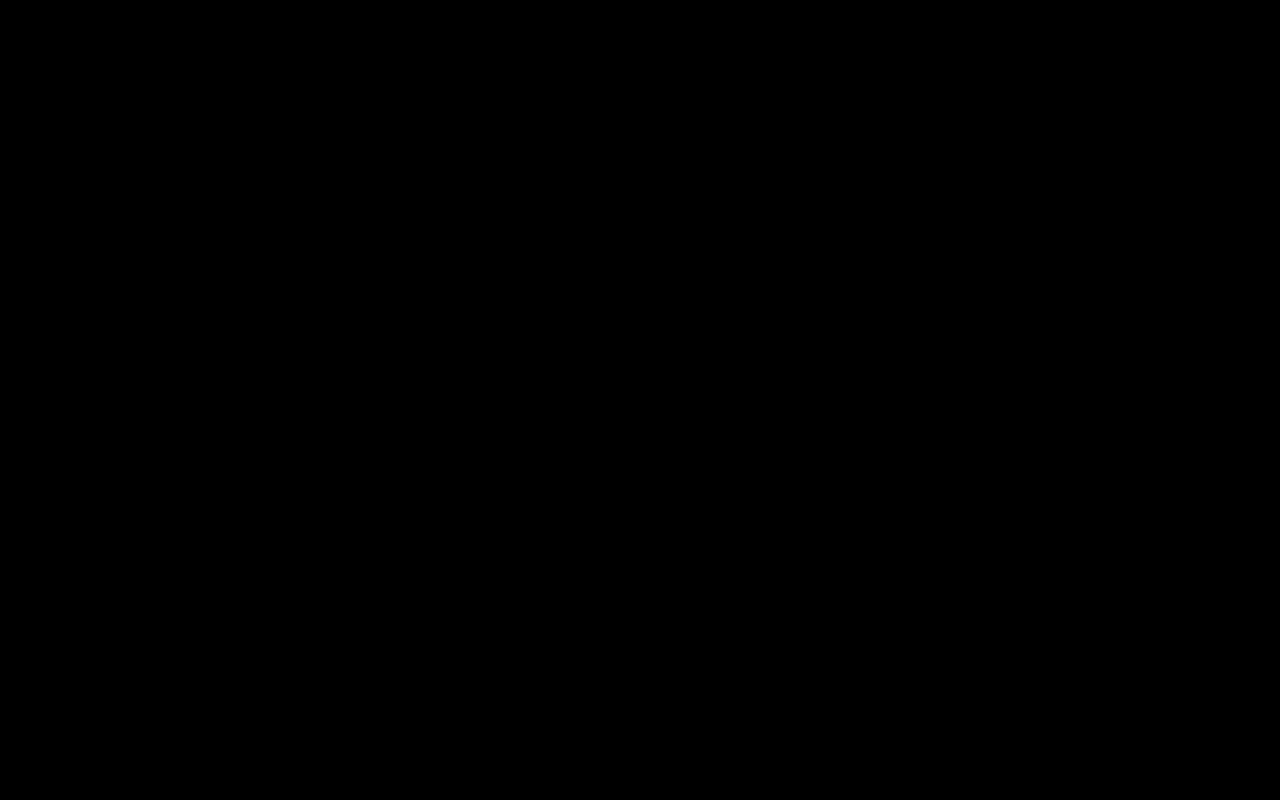
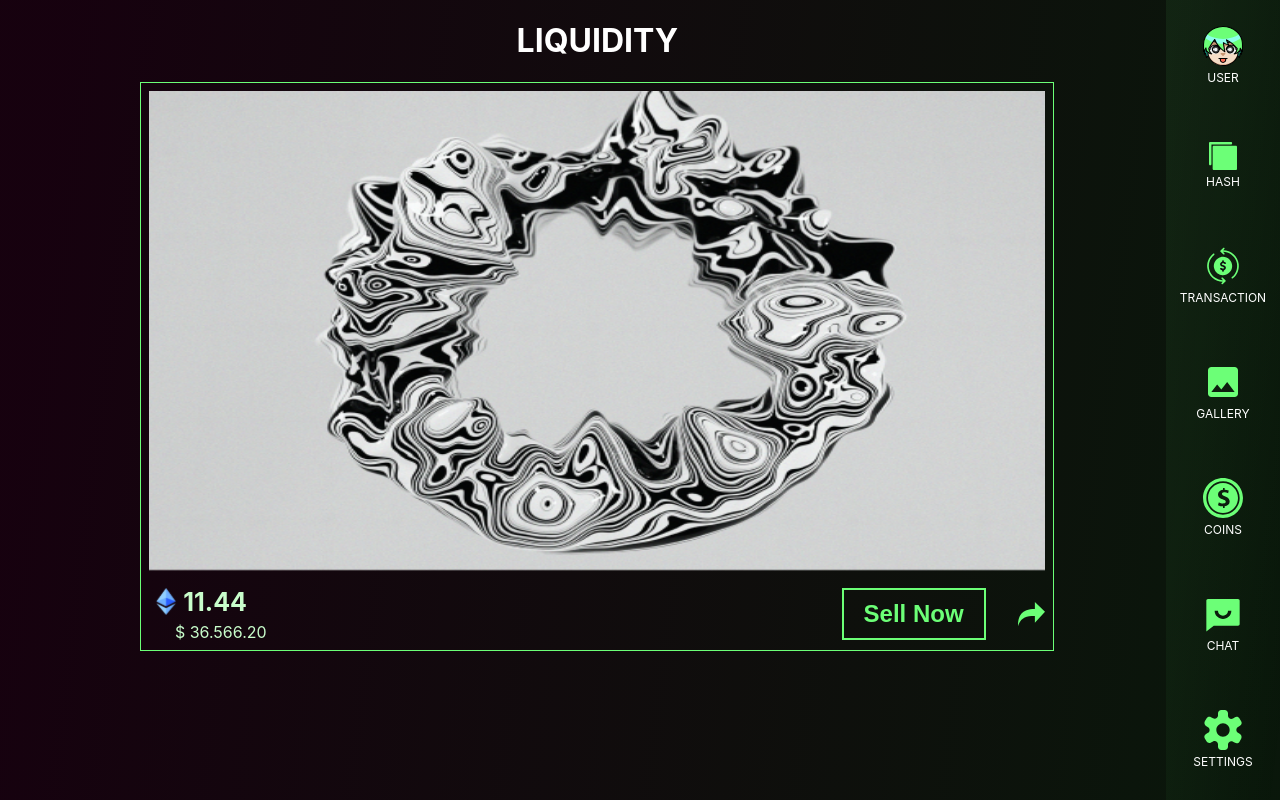
Before and after one commit to Vishal-py-js/social-wallet, a React (Create React App) app: page /transactions in a window 1280 px wide. Built offline with nearby package versions, Linux system fonts and the light colour scheme.

Commit message:
created banner for transactions screen

```diff
--- a/src/App.js
+++ b/src/App.js
@@ -5,6 +5,7 @@ import Signup from './Pages/Signup';
 import Home from './Pages/Home';
 import React from 'react';
 import Profile from './Pages/Profile';
+import Transaction from './Pages/Transactions';
 
 function App() {
   return (
@@ -22,6 +23,7 @@ function App() {
           <Route exact path='/signup' component={Signup} />
           <Route exact path='/home' component={Home} />
           <Route exact path='/profile' component={Profile} />
+          <Route exact path='/transactions' component={Transaction} />
         </Switch>
       </Router>
     </div>
--- a/src/Components/Slider/index.js
+++ b/src/Components/Slider/index.js
@@ -20,7 +20,7 @@ width: 77vw;
       }
       .slick-prev{
         //position: relative;
-        left: 77rem;
+        left: 76rem;
         z-index:111 !important;
       }
       .slick-next{
--- /dev/null
+++ b/src/Pages/Transactions/Banner/index.js
@@ -0,0 +1,90 @@
+import styled from "styled-components";
+
+const bannerImg = "./assets/images/transaction-banner.png"
+const gem = "/assets/icons/gem.svg"
+const share = "/assets/icons/share-icon.svg"
+
+const Container = styled.div`
+    display: flex;
+    flex-direction: column;
+    //align-items: center;
+    border: 1px solid #6CFF77;
+    width: 70vw;
+    padding: 0.5rem 0.5rem 0.5rem 0.5rem;
+    img{
+
+    }
+`
+const Details = styled.div`
+    color: white;
+    display: flex;
+    justify-content: space-between;
+    padding: 1rem 0 0 0;
+    .price-cont{
+        display: flex;
+        flex-direction: column;
+        gap: 5px;
+
+        span{
+            display: flex;
+            color: rgba(200, 253, 203, 1);
+            justify-content: flex-end;
+            margin-left: 1.6rem;
+        }
+    }
+    .price{
+        display: flex;
+        align-items: center;
+        img{
+            height: 30px;
+        }
+        strong{
+            color: rgba(200, 253, 203, 1);
+            font-size: 25px;
+        }
+    }
+    .actions{
+        display: flex;
+        align-items: center;
+        gap: 2rem;
+        button{
+            padding: 10px 20px 10px 20px;
+            font-size: 24px;
+            font-weight: 600;
+            color: rgba(108, 255, 119, 1);
+            border: 2px solid rgba(108, 255, 119, 1);
+            background: linear-gradient(97.02deg, rgba(108, 255, 119, 0.0) 5.21%, rgba(108, 255, 119, 0) 97.96%);
+        }
+        img{
+            height: 25px;
+        }
+    }
+`
+const Image = styled.img`
+    width: 100%;
+    height: 30rem;
+`
+
+const TransactionBanner = () => {
+    return(
+        <Container>
+            <Image src={bannerImg} />
+            <Details>
+                <div className="price-cont">
+                    <div className="price">
+                        <img src={gem} />
+                        <strong>11.44</strong>
+                    </div>
+                    <span>$ 36.566.20</span>
+                </div>
+
+                <div className="actions">
+                    <button>Sell Now</button>
+                    <img src={share} alt="share" />
+                </div>
+            </Details>
+        </Container>
+    )
+}
+
+export default TransactionBanner
--- /dev/null
+++ b/src/Pages/Transactions/index.js
@@ -0,0 +1,42 @@
+import React from "react";
+import styled from "styled-components";
+import Sidebar from "../../Shared/Sidebar";
+import TransactionBanner from "./Banner";
+
+const Container = styled.div`
+    display: flex;
+    flex-direction: row;
+    height: 100vh;
+    background: linear-gradient(97.02deg, rgba(185, 11, 122, 0.12) 5.21%, rgba(108, 255, 119, 0.09) 97.96%);
+`
+
+const Body = styled.div`
+    color: white;
+    display: flex;
+    flex-direction: column;
+    flex: 14;
+    align-items: center;
+`
+
+const SideBar = styled.div`
+display: flex;
+    flex: 1;
+    justify-content: flex-end;
+`
+
+const Transaction = () => {
+    return(
+        <Container>
+            <Body>
+                <h1>LIQUIDITY</h1>
+                <TransactionBanner />
+            </Body>
+
+            <SideBar>
+                <Sidebar />
+            </SideBar>
+        </Container>
+    )
+}
+
+export default Transaction
```
Also changed, not shown: src/Pages/Transactions/TransactionCard/index.js (added, +12 -0 lines), public/assets/icons/share-icon.svg (added), public/assets/images/transaction-banner.png (added).
